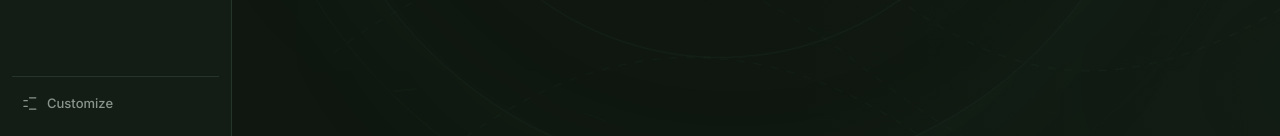
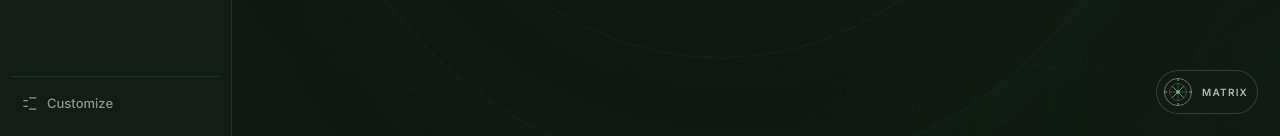
Before and after one commit to 1btestinng/test02, a Next.js app: page / in a window 1280 px wide. Shown: the part 664-800 px from the top of the page. Built offline with nearby package versions, Linux system fonts and the light colour scheme.

Commit message:
feat: add homepage Matrix Atlas world selector

```diff
--- a/components/homepage/interactive-home-hero.tsx
+++ b/components/homepage/interactive-home-hero.tsx
@@ -1,5 +1,6 @@
 'use client';
 
+import ModeSwitcher from './mode-switcher';
 import styles from './interactive-home-hero.module.css';
 
 const ROUTES = [
@@ -94,6 +95,8 @@ export default function InteractiveHomeHero() {
         <h1>We love koshary and couscous.</h1>
         <p className={styles.love}>We love you all.</p>
       </section>
+
+      <ModeSwitcher />
     </div>
   );
 }
```
